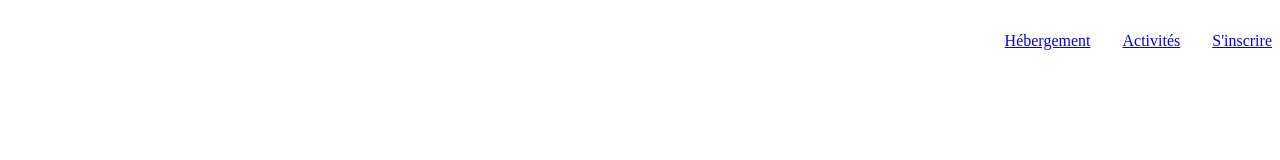
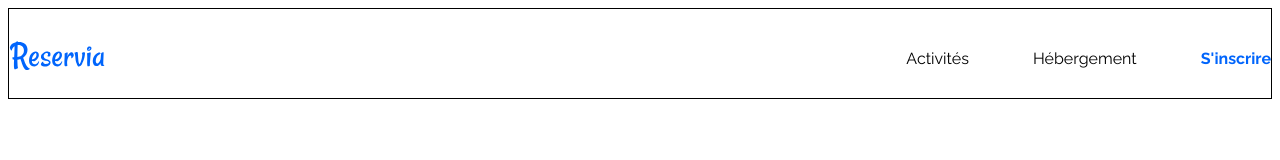
Before and after one commit to MrJaegerz/Reservia, a plain HTML site: page index.html in a window 1280 px wide. Drawn offline with Linux system fonts and the light colour scheme.

Commit message:
Aimé
Logo & menu fini

```diff
--- a/index.html
+++ b/index.html
@@ -2,6 +2,8 @@
 <html lang="fr">
   <head>
     <link rel="stylesheet" href="style.css" />
+    <link href="https://fonts.googleapis.com/css2?family=Raleway:wght@100;300;400;600;700&display=swap" rel="stylesheet">
+    <link rel="stylesheet" href="Font/font-awesome-4.7.0/css/font-awesome.min.css"/>
     <meta charset="UTF-8" />
     <meta name="viewport" content="width=device-width, initial-scale=1.0" />
     <meta
@@ -13,14 +15,23 @@
   <body>
     <div class="container">
       <section class="first-part">
-        <nav>
-          <ul class="menu-nav">
-            <p><a href="#">Hébergement</a></p>
-            <p><a href="#">Activités</a></p>
-            <p><a href="#">S'inscrire</a></p>
+
+        <!-- Logo & menu -->
+        <div>
+          <ul class="img-nav">
+            <a href="index.html"><img src="images/logo/Reservia.svg" /></a>
+            <div class="menu-nav">
+              <a class="menu-element" href="#">Activités</a></p>
+              <a class="menu-element" href="#">Hébergement</a>
+              <a id="menu-sinscrire" class="menu-element" href="#">S'inscrire</a>
+            </div>
           </ul>
-        </nav>
+        </div>
+
+
       </section>
     </div>
+
+    <footer></footer>
   </body>
 </html>
--- a/style.css
+++ b/style.css
@@ -1,8 +1,49 @@
+html,
+body {
+  font-family: "Raleway", sans-serif;
+}
+
+.container {
+  max-width: 1440px;
+  margin: auto;
+  box-sizing: border-box;
+  border: 1px black solid;
+}
+
+/* Menu & Logo */
+.img-nav {
+  display: flex;
+  padding: 0;
+}
+
+.img-nav img {
+  margin-top: 0.5em;
+}
+
 .menu-nav {
+  width: 100%;
+  height: 100%;
   display: flex;
   justify-content: flex-end;
 }
 
-.menu-nav p {
-  margin-left: 2em;
+.menu-element {
+  margin-left: 4em;
 }
+
+#menu-sinscrire {
+  color: #0065fc;
+  font-weight: bold;
+}
+
+.menu-nav a {
+  text-decoration: none;
+  color: black;
+  padding-top: 1.5em;
+}
+.menu-nav a:hover {
+  border-top: #0065fc 2px solid;
+  color: #0065fc;
+}
+
+/* */
```
Also changed, not shown: 2 other files.
